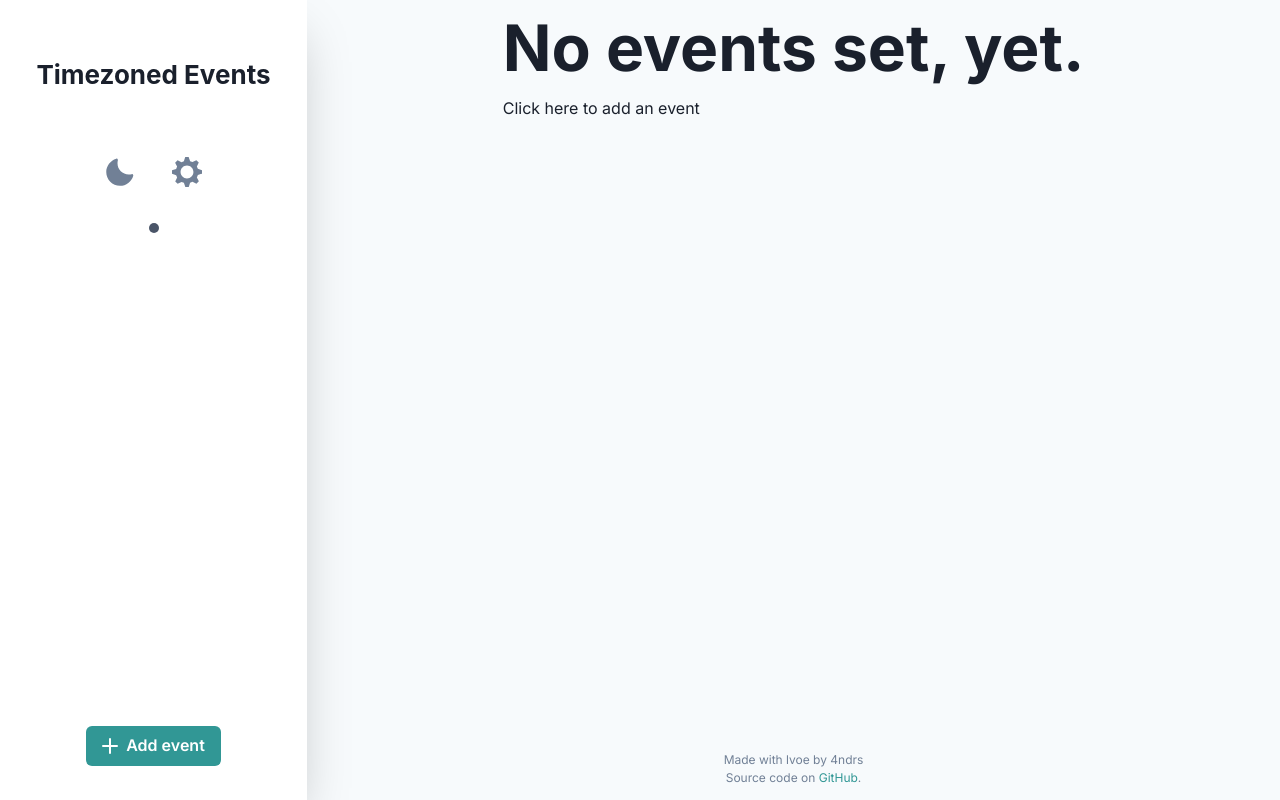
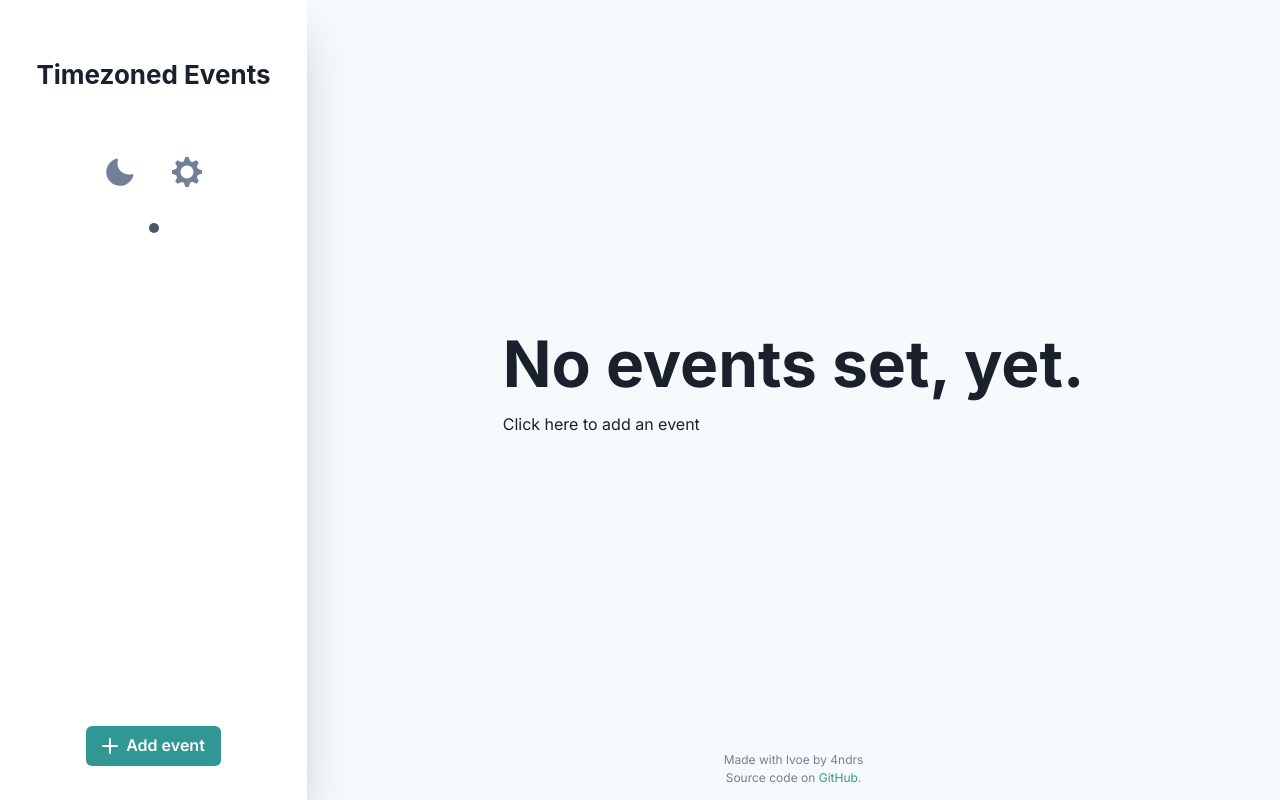
Before and after one commit to 4ndrs/timezoned-events, a Next.js app: page / in a window 1280 px wide. Built offline with nearby package versions, Linux system fonts and the light colour scheme.

Commit message:
Center Layout's children

```diff
--- a/components/Layout.tsx
+++ b/components/Layout.tsx
@@ -21,7 +21,9 @@ const Layout = ({ children }: { children: React.ReactNode }) => (
       ml="auto"
       mr="auto"
     >
-      {children}
+      <Box mt="auto" mb="auto">
+        {children}
+      </Box>
       <Footer />
     </Box>
   </Box>
```
